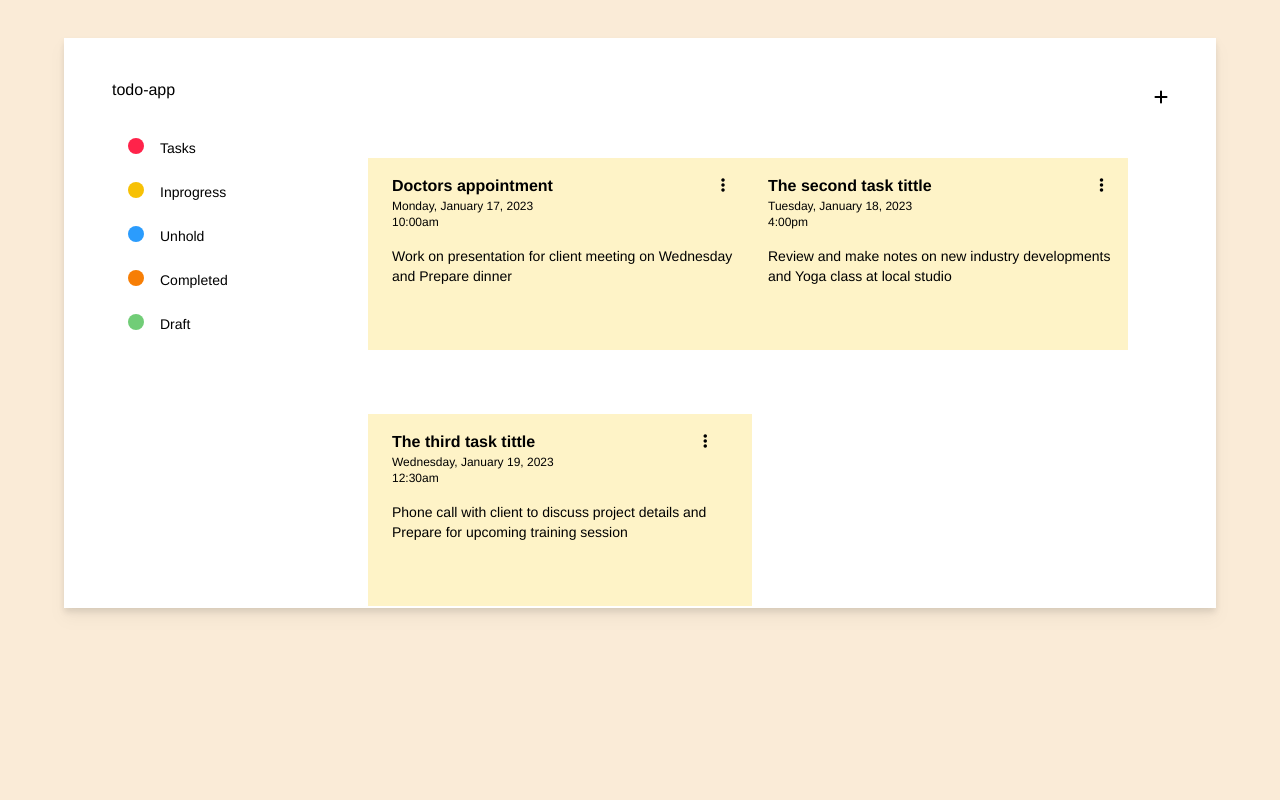
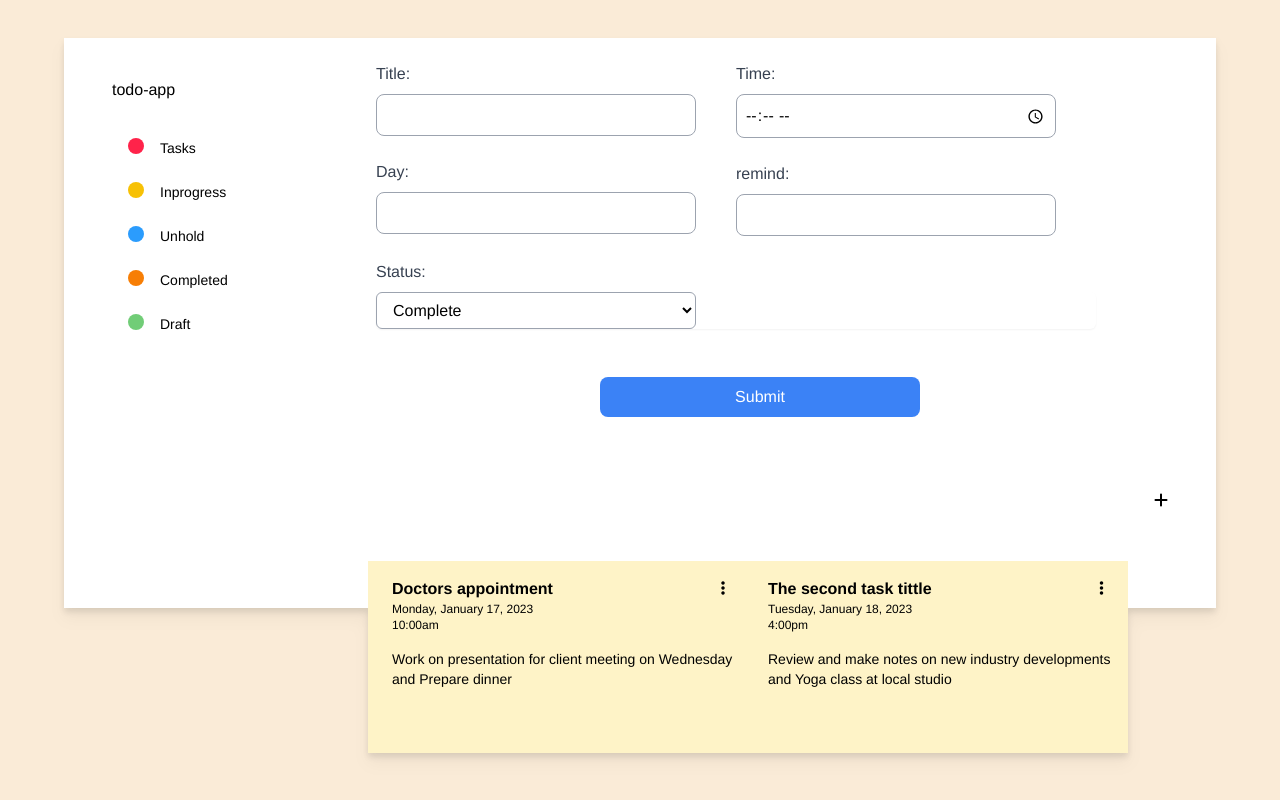
Before and after one commit to ekekasiemobi/vue-todo-app, a Vue app: page / in a window 1280 px wide. Shown: the top 800 px of the page. Built offline with nearby package versions, Linux system fonts and the light colour scheme.

Commit message:
added the Addtask component and created the form

```diff
--- a/src/App.vue
+++ b/src/App.vue
@@ -8,6 +8,7 @@
         <Side />
       </div>
       <div class="md:col-span-5">
+        <Addtask />
          <Button />
         <Tasks :tasks="tasks"/>
       </div>
@@ -23,6 +24,7 @@ import Header from './components/Header'
 import Side from './components/Side'
 import Tasks from './components/Tasks'
 import Button from './components/Button'
+import Addtask from './components/Addtask'
 
 export default {
   name: 'App',
@@ -31,6 +33,7 @@ export default {
     Side,
     Tasks,
     Button,
+    Addtask
   },
   data (){
     return{
--- /dev/null
+++ b/src/components/Addtask.vue
@@ -0,0 +1,54 @@
+<template>
+   <form class=" mx-24 bg-white p-6 rounded-lg">
+
+        <div class="md:grid grid-cols-6">
+            <div class="md:col-span-3">
+                <label class="block text-gray-700 font-medium mb-2" for="text">Title:</label>
+                <input class="w-80 border border-gray-400 p-2 rounded-lg" type="text" id="text" name="text"><br><br>
+                <label class="block text-gray-700 font-medium mb-2" for="day">Day:</label>
+                <input class="w-80 border border-gray-400 p-2 rounded-lg" type="text" id="day" name="day"><br><br>
+            </div>
+            <div class="md:col-span-3">
+                <label class="block text-gray-700 font-medium mb-2" for="time">Time:</label>
+                <input class="w-80 border border-gray-400 p-2 rounded-lg" type="time" id="time" name="time"><br><br>
+                <label class="block text-gray-700 font-medium mb-2" for="day">remind:</label>
+                <input class="w-80 border border-gray-400 p-2 rounded-lg" type="text" id="day" name="day"><br><br>
+            </div>
+
+        </div>
+         <label class="block text-gray-700 font-medium mb-2" for="status">Status:</label>
+        <div class="relative rounded-md shadow-sm">
+            <select class="form-input py-2 px-3 block w-80 leading-5 rounded-md transition duration-150 ease-in-out bg-white border border-gray-400 focus:border-blue-500 focus:outline-none focus:shadow-outline-blue active:bg-gray-50" id="status" name="status">
+            <option value="complete">Complete</option>
+            <option value="incomplete">Incomplete</option>
+            <option value="on-hold">On-Hold</option>
+            <option value="draft">Draft</option>
+            </select>
+            <div class="pointer-events-none absolute inset-y-0 right-0 flex items-center px-2 text-gray-700">
+                <svg class="fill-current h-4 w-4" xmlns="http://www.w3.org/2000/svg" viewBox="0 0 20 20"></svg>
+            </div>
+        </div><br><br>
+        <input class=" w-80 bg-blue-500 text-white p-2 rounded-lg hover:bg-blue-680 text-center mx-56" type="submit" value="Submit">
+    </form>
+
+</template>
+
+
+<script>
+export default {
+    name: 'Addtask',
+
+    methods:{
+        onClick(){
+            console.log('click')
+
+        }
+    }
+}
+</script>
+
+
+
+<style scoped>
+
+</style>
```
